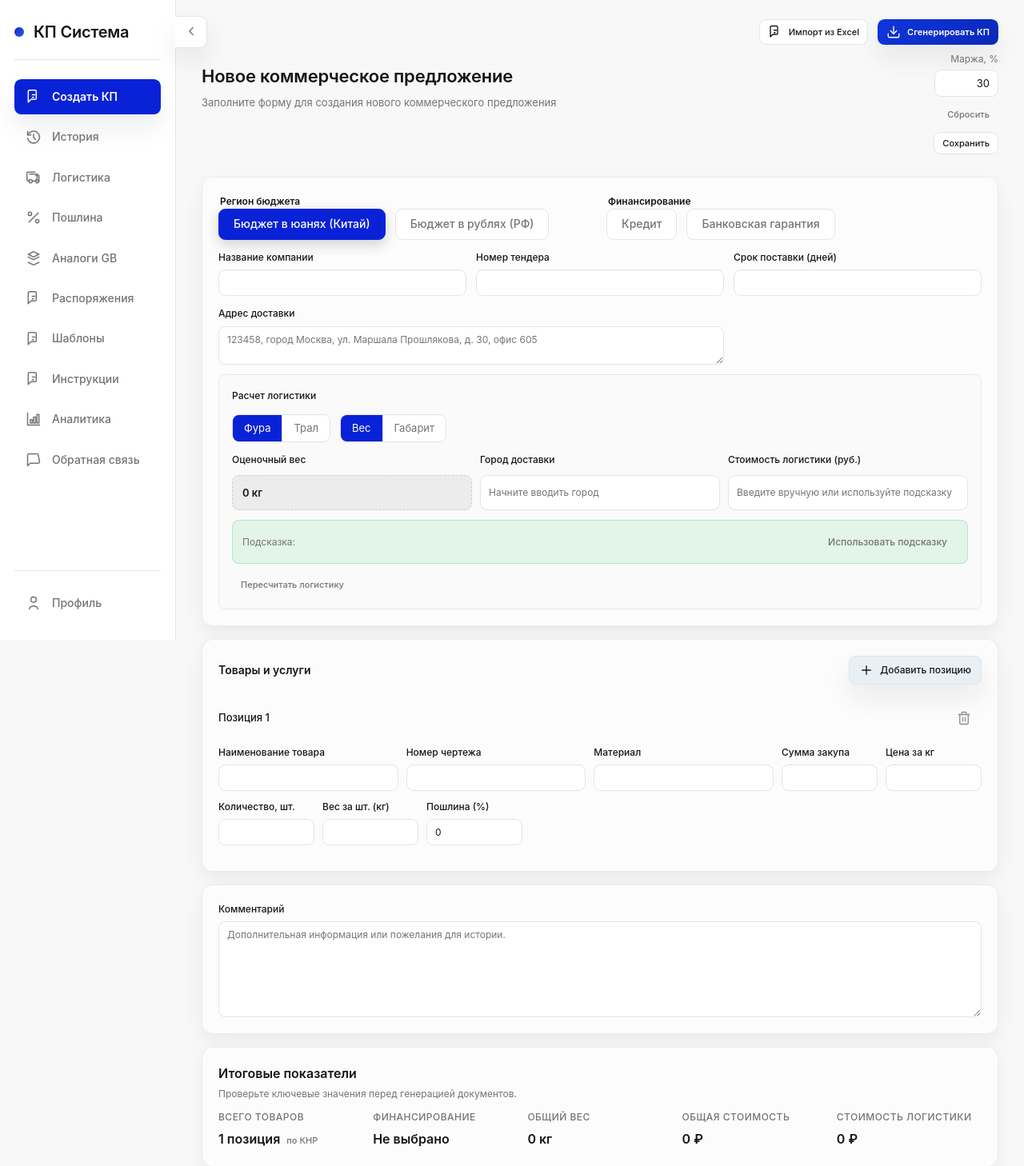
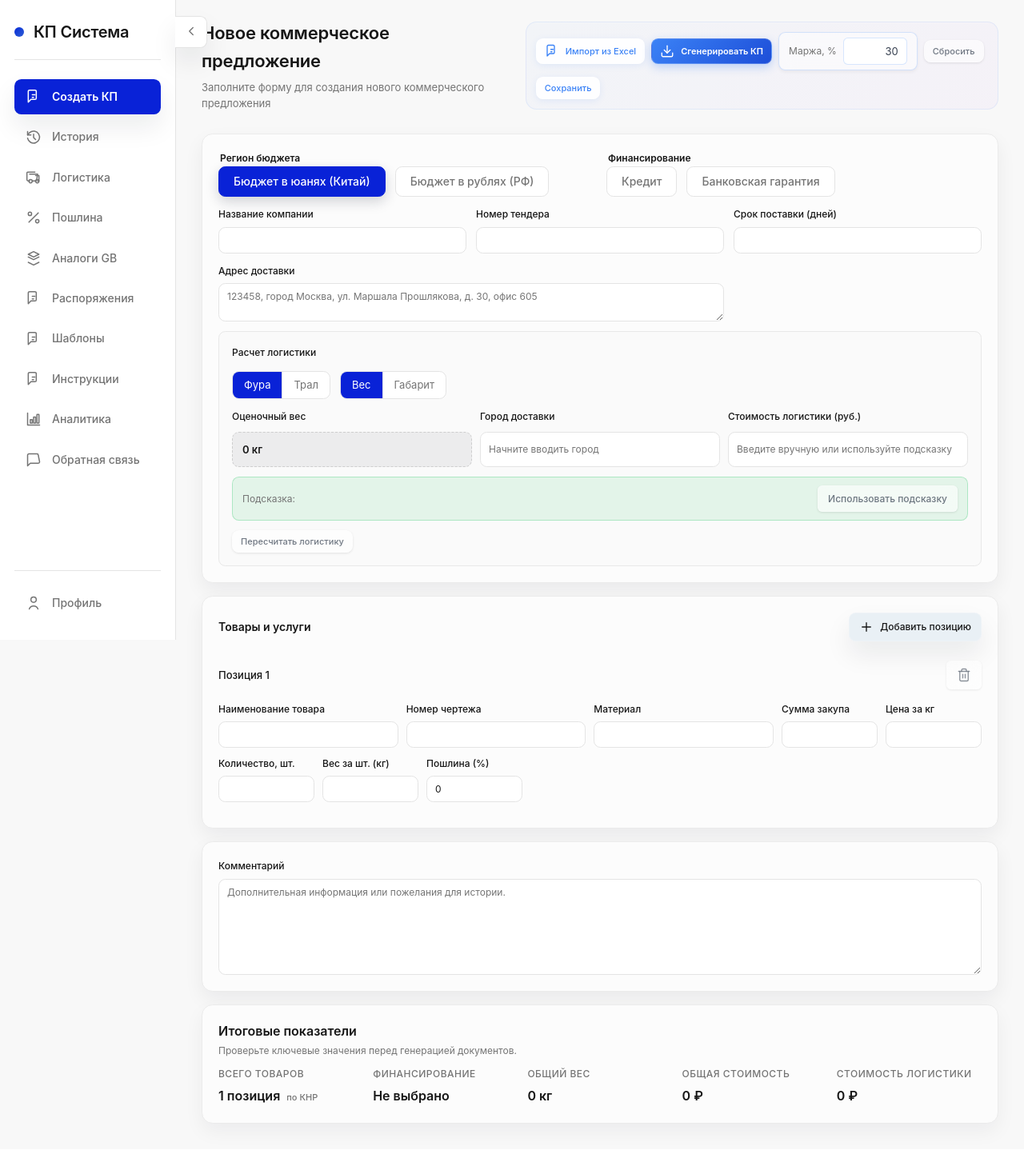
Before and after one commit to Mikhail-2byte/kp_generator, a Flask app: page / in a window 1280 px wide. Shown: the top 1458 px of the page at 80% size. After the commit the page ends 1416 px from the top, so only its background shows below. Run offline with Flask 3, Linux system fonts and the light colour scheme.

Commit message:
изменил верхние кнопки

```diff
--- a/static/css/style.css
+++ b/static/css/style.css
@@ -609,23 +609,53 @@ h1 {
 
 .generate-action-group {
   display: flex;
-  flex-direction: column;
+  flex-direction: row;
+  gap: 12px;
+  align-items: center;
+  flex-wrap: wrap;
+  background: linear-gradient(135deg, rgba(59, 130, 246, 0.03), rgba(147, 51, 234, 0.03));
+  padding: 16px;
+  border-radius: var(--radius-lg);
+  border: 1px solid rgba(59, 130, 246, 0.1);
+  box-shadow: inset 0 1px 0 rgba(255, 255, 255, 0.1);
+}
+
+.margin-field {
+  display: flex;
+  flex-direction: row;
   gap: 8px;
-  align-items: flex-end;
-}
-
-.margin-field {
-  display: flex;
-  flex-direction: column;
-  gap: 4px;
-  align-items: flex-end;
+  align-items: center;
   font-size: 12px;
   color: var(--muted-foreground);
+  background: rgba(255, 255, 255, 0.5);
+  padding: 6px 12px;
+  border-radius: var(--radius-md);
+  border: 1px solid rgba(59, 130, 246, 0.2);
+  backdrop-filter: blur(10px);
+  box-shadow: 0 2px 4px rgba(0, 0, 0, 0.05);
 }
 
 .margin-field input {
   width: 88px;
   text-align: right;
+  background: transparent;
+  border: 1px solid rgba(59, 130, 246, 0.3);
+  border-radius: var(--radius-sm);
+  padding: 4px 8px;
+  font-size: 12px;
+  color: #374151;
+  transition: all 0.2s ease;
+}
+
+.margin-field input:focus {
+  outline: none;
+  border-color: #3b82f6;
+  box-shadow: 0 0 0 3px rgba(59, 130, 246, 0.1);
+  background: rgba(255, 255, 255, 0.9);
+}
+
+.margin-field input:hover {
+  border-color: rgba(59, 130, 246, 0.5);
 }
 
 @media (min-width: 768px) {
@@ -1652,15 +1682,35 @@ body[data-page="index"] .margin-field input {
   align-items: center;
   justify-content: center;
   gap: 8px;
-  padding: 10px 16px;
+  padding: 10px 18px;
   border-radius: var(--radius-md);
   border: 1px solid transparent;
   font-weight: 500;
   font-size: 14px;
-  background: transparent;
-  color: inherit;
+  background: rgba(255, 255, 255, 0.8);
+  color: var(--foreground);
   cursor: pointer;
-  transition: background var(--transition), color var(--transition), border var(--transition), box-shadow var(--transition), transform var(--transition);
+  transition: all 0.2s cubic-bezier(0.4, 0, 0.2, 1);
+  backdrop-filter: blur(10px);
+  box-shadow: 0 1px 3px rgba(0, 0, 0, 0.1), 0 1px 2px rgba(0, 0, 0, 0.06);
+  position: relative;
+  overflow: hidden;
+}
+
+.btn::before {
+  content: '';
+  position: absolute;
+  top: 0;
+  left: 0;
+  right: 0;
+  bottom: 0;
+  background: linear-gradient(135deg, rgba(255, 255, 255, 0.1), rgba(255, 255, 255, 0.05));
+  opacity: 0;
+  transition: opacity 0.2s ease;
+}
+
+.btn:hover::before {
+  opacity: 1;
 }
 
 .btn svg {
@@ -1678,20 +1728,29 @@ body[data-page="index"] .margin-field input {
   padding: 8px 14px;
   font-size: 13px;
   border-radius: var(--radius-md);
+  backdrop-filter: blur(10px);
+  box-shadow: 0 1px 3px rgba(0, 0, 0, 0.1);
+}
+
+.btn-sm:hover {
+  transform: translateY(-1px);
+  box-shadow: 0 2px 8px rgba(0, 0, 0, 0.15);
 }
 
 .btn-primary {
-  background: linear-gradient(135deg, oklch(0.45 0.25 265), oklch(0.39 0.22 265));
-  color: var(--primary-foreground);
+  background: linear-gradient(135deg, #3b82f6, #1d4ed8);
+  color: white;
   border-color: transparent;
-  box-shadow: var(--shadow-sm);
-  font-weight: 600;
+  box-shadow: 0 4px 12px rgba(59, 130, 246, 0.3);
+  font-weight: 600;
+  border: 1px solid rgba(255, 255, 255, 0.2);
 }
 
 .btn-primary:hover {
-  transform: translateY(-1px);
-  background: linear-gradient(135deg, oklch(0.47 0.25 265), oklch(0.41 0.22 265));
-  box-shadow: var(--shadow-md);
+  transform: translateY(-2px);
+  background: linear-gradient(135deg, #2563eb, #1e40af);
+  box-shadow: 0 6px 20px rgba(59, 130, 246, 0.4);
+  border-color: rgba(255, 255, 255, 0.3);
 }
 
 .btn-primary:active {
@@ -1699,16 +1758,19 @@ body[data-page="index"] .margin-field input {
 }
 
 .btn-outline {
-  border-color: var(--border);
-  color: var(--foreground);
-  background: var(--card);
+  border: 1px solid rgba(59, 130, 246, 0.3);
+  color: #3b82f6;
+  background: rgba(255, 255, 255, 0.9);
+  backdrop-filter: blur(10px);
+  box-shadow: 0 2px 8px rgba(59, 130, 246, 0.1);
 }
 
 .btn-outline:hover {
-  background: var(--secondary);
-  color: var(--secondary-foreground);
-  border-color: var(--border-strong);
-  transform: translateY(-1px);
+  background: linear-gradient(135deg, rgba(59, 130, 246, 0.1), rgba(59, 130, 246, 0.05));
+  color: #1d4ed8;
+  border-color: rgba(59, 130, 246, 0.5);
+  transform: translateY(-2px);
+  box-shadow: 0 4px 12px rgba(59, 130, 246, 0.2);
 }
 
 .btn-outline:active {
@@ -1745,13 +1807,19 @@ body[data-page="index"] .margin-field input {
 }
 
 .btn-ghost {
-  color: var(--muted-foreground);
-  background: transparent;
+  color: rgba(75, 85, 99, 0.8);
+  background: rgba(255, 255, 255, 0.6);
+  backdrop-filter: blur(10px);
+  border: 1px solid rgba(156, 163, 175, 0.2);
+  box-shadow: 0 1px 3px rgba(0, 0, 0, 0.1);
 }
 
 .btn-ghost:hover {
-  background: rgba(17, 24, 39, 0.06);
-  color: var(--foreground);
+  background: rgba(243, 244, 246, 0.9);
+  color: #374151;
+  border-color: rgba(156, 163, 175, 0.4);
+  transform: translateY(-1px);
+  box-shadow: 0 2px 8px rgba(0, 0, 0, 0.15);
 }
 
 .btn[disabled],
@@ -2836,11 +2904,26 @@ body[data-page="index"] select {
 body[data-page="index"] .btn {
   padding: 8px 12px;
   font-size: 12px;
+  backdrop-filter: blur(10px);
+  border: 1px solid rgba(255, 255, 255, 0.2);
 }
 
 body[data-page="index"] .btn-sm {
   padding: 6px 10px;
   font-size: 11px;
+  backdrop-filter: blur(10px);
+}
+
+body[data-page="index"] .margin-field input {
+  width: 80px;
+  font-size: 13px;
+  background: rgba(255, 255, 255, 0.9);
+  border: 1px solid rgba(59, 130, 246, 0.2);
+}
+
+body[data-page="index"] .generate-action-group {
+  padding: 12px;
+  gap: 8px;
 }
 
 body[data-page="index"] .summary-card {
--- a/templates/index.html
+++ b/templates/index.html
@@ -19,12 +19,12 @@
                 <p class="form-page-subtitle">Заполните форму для создания нового коммерческого предложения</p>
             </div>
             <div class="form-page-actions">
+                <div class="generate-action-group">
                     <input type="file" id="importExcelInput" class="visually-hidden" accept=".xlsx,.xlsm">
                     <button type="button" class="btn btn-outline btn-sm" id="importExcelBtn">
                         {{ sidebar_icon('file-text')|safe }}
                         <span>Импорт из Excel</span>
                     </button>
-                <div class="generate-action-group">
                     <button type="submit" class="btn btn-primary btn-sm" id="generateBtn">
                         {{ sidebar_icon('download')|safe }}
                         <span id="generateText">Сгенерировать КП</span>
```
Lines whose indentation alone changed are shown as unchanged.
